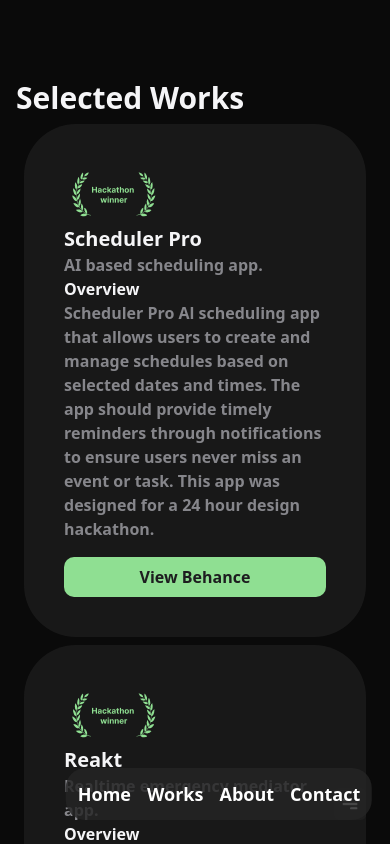
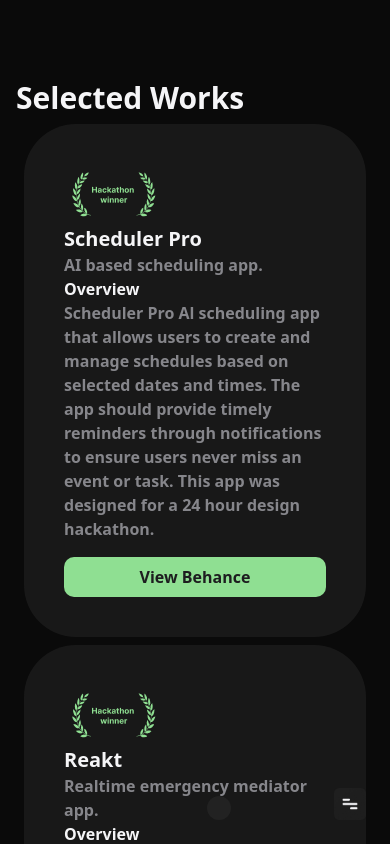
Before and after one commit to Mishalabdullah/CodingOdyssey, a Next.js app in the folder adarsh-personal-website/: page /works in a window 390 px wide. Shown: the top 844 px of the page. Built offline with nearby package versions, Linux system fonts and the light colour scheme.

Commit message:
navbar chngaes

```diff
--- a/adarsh-personal-website/app/components/navbar.js
+++ b/adarsh-personal-website/app/components/navbar.js
@@ -1,7 +1,7 @@
 export default function Navbar() {
   return (
     <div className="fixed bottom-0 left-1/2 transform -translate-x-1/2 w-fit bg-[#252525D1] p-3 m-6 text-lg text-white rounded-[20px] z-50">
-      <div className="container mx-auto flex justify-between items-center">
+      <div className="container mx-auto hidden md:flex justify-between items-center">
         <div className="flex space-x-4">
           <a href="/" className="hover:text-[#8FDF92]">
             Home
--- a/adarsh-personal-website/app/components/workCard.js
+++ b/adarsh-personal-website/app/components/workCard.js
@@ -8,7 +8,7 @@
 }) {
   return (
     <div>
-      <div className="bg-[#2525258C] md:text-3xl  text-base text[#9C9C9C] bg-opacity-40 relative rounded-[52px] m-2 h-full md:w-11/12  p-10">
+      <div className="bg-[#2525258C] md:text-3xl  text-base text[#9C9C9C] bg-opacity-40 relative rounded-[52px] m-2 h-full  md:w-11/12  p-10">
         <img className="p-2" src={imageURL}></img>
         <a href={link}>
           <p className="text-xl md:text-5xl">{heading}</p>
```
